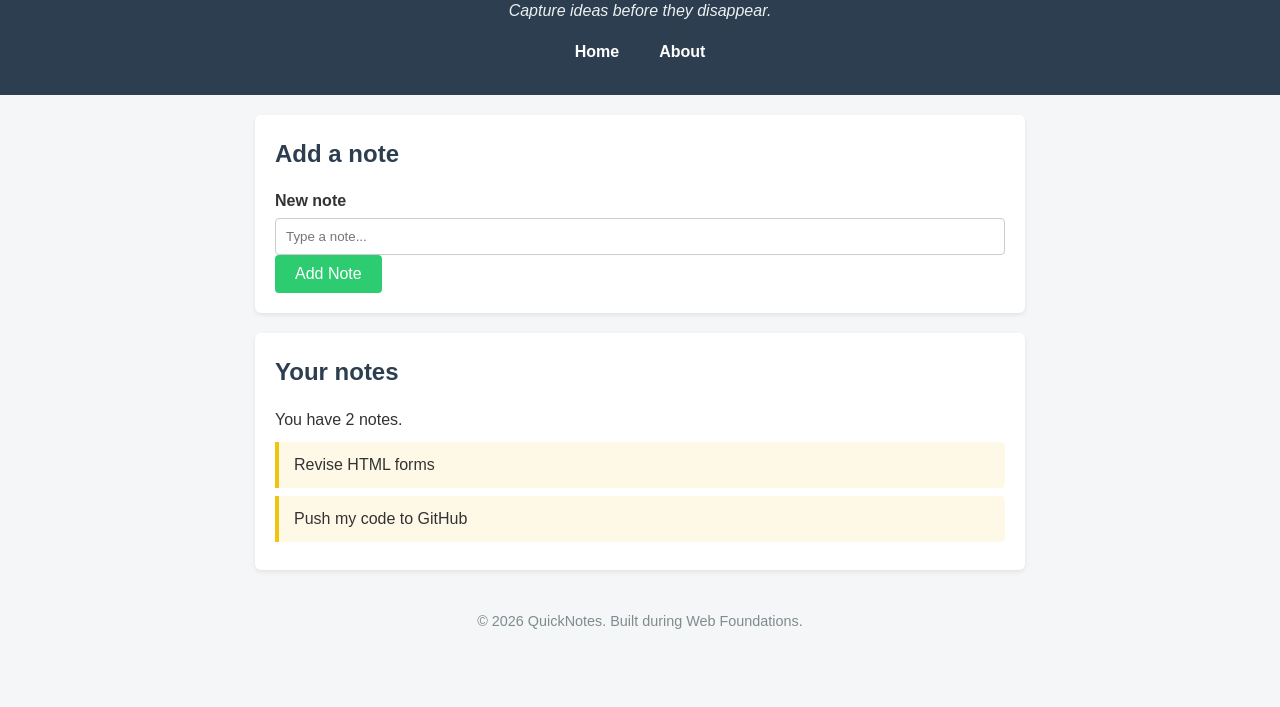
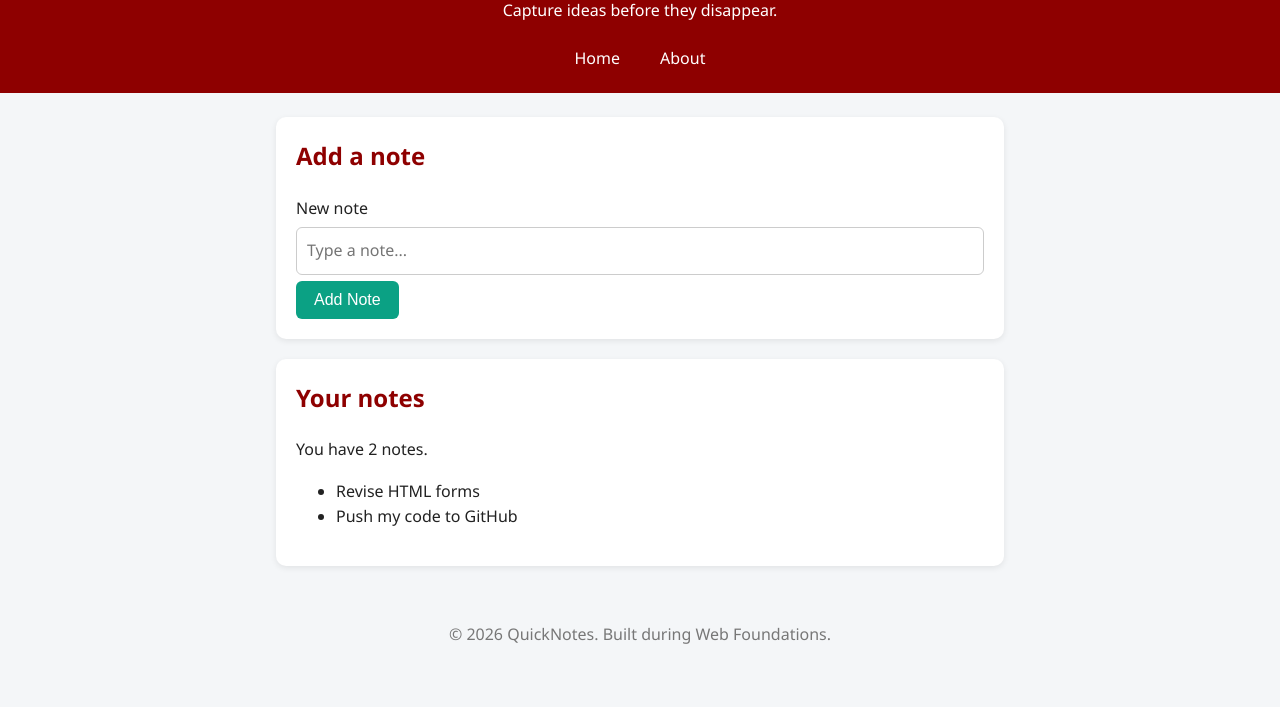
Before and after one commit to Tonio3779/web-foundations-days, a plain HTML site: page day2/index.html in a window 1280 px wide. Shown: the part 93-800 px from the top of the page. Drawn offline with Linux system fonts and the light colour scheme.

Commit message:
Day 2 assignment

```diff
--- a/day2/index.html
+++ b/day2/index.html
@@ -3,7 +3,7 @@
   <head>
     <meta charset="UTF-8" />
     <meta name="viewport" content="width=device-width, initial-scale=1.0" />
-    <title>QuickNotes - Home</title>
+    <title>QuickNotes</title>
     <link rel="stylesheet" href="style.css" />
   </head>
   <body>
@@ -11,10 +11,8 @@
       <h1>QuickNotes</h1>
       <p>Capture ideas before they disappear.</p>
       <nav>
-        <ul>
-          <li><a href="index.html">Home</a></li>
-          <li><a href="about.html">About</a></li>
-        </ul>
+        <a href="index.html">Home</a>
+        <a href="about.html">About</a>
       </nav>
     </header>
 
--- a/day2/style.css
+++ b/day2/style.css
@@ -1,189 +1,161 @@
-/* 1. Global Reset & Base Styles */
-* {
+/* 1. Reset and base styles */
+*,
+*::before,
+*::after {
   box-sizing: border-box;
-  margin: 0;
-  padding: 0;
 }
 
 body {
-  font-family: Arial, sans-serif;
+  margin: 0;
+  font-family: "Segoe UI", Arial, sans-serif;
+  background-color: #f4f6f8;
+  color: #222;
   line-height: 1.6;
-  color: #333333;
-  background-color: #f4f6f8;
 }
 
-/* 2. Header & Flexbox Navigation */
+/* 2. Header */
 header {
-  background-color: #2c3e50;
-  color: #ffffff;
-  padding: 30px 20px;
+  background-color: #8e0000;
+  color: white;
   text-align: center;
+  padding: 24px 16px 16px;
 }
 
 header h1 {
-  font-size: 2.2rem;
-  margin-bottom: 5px;
+  margin: 0;
 }
 
-header p {
-  color: #ecf0f1;
-  font-style: italic;
-  margin-bottom: 15px;
-}
-
-nav ul {
-  list-style-type: none;
+/* 3. Navigation with Flexbox */
+nav {
   display: flex;
   justify-content: center;
-  align-items: center;
   gap: 16px;
+  margin-top: 12px;
 }
 
 nav a {
-  color: #ffffff;
+  color: white;
   text-decoration: none;
-  font-weight: bold;
   padding: 6px 12px;
-  border-radius: 4px;
-  transition: background-color 0.3s ease, color 0.3s ease;
+  border-radius: 6px;
+  transition: background-color 0.2s ease;
 }
 
 nav a:hover {
-  background-color: #34495e;
-  color: #2ecc71;
+  background-color: rgba(255, 255, 255, 0.2);
 }
 
-/* 3. Main Centering & Section Cards */
+/* 4. Main content and section cards */
 main {
-  max-width: 800px;
-  margin: 20px auto;
-  padding: 0 15px;
+  max-width: 760px;
+  margin: 24px auto;
+  padding: 0 16px;
 }
 
 section {
-  background-color: #ffffff;
+  background: white;
   padding: 20px;
-  border-radius: 6px;
+  border-radius: 10px;
   margin-bottom: 20px;
-  box-shadow: 0 2px 4px rgba(0, 0, 0, 0.08);
+  box-shadow: 0 2px 6px rgba(0, 0, 0, 0.08);
 }
 
-h2, h3 {
-  color: #2c3e50;
-  margin-bottom: 15px;
+h2,
+h3 {
+  color: #8e0000;
+  margin-top: 0;
 }
 
-/* 4. Features CSS Grid Cards */
-ul.features {
-  list-style-type: none;
+/* 5. Features as a responsive grid of cards */
+.features {
+  list-style: none;
+  padding: 0;
   display: grid;
   grid-template-columns: repeat(auto-fit, minmax(180px, 1fr));
-  gap: 15px;
+  gap: 12px;
 }
 
-ul.features li {
-  background-color: #f8f9fa;
-  border: 1px solid #e9ecef;
-  border-left: 4px solid #3498db;
-  padding: 15px;
-  border-radius: 4px;
+.features li {
+  background-color: #e6f6f1;
+  border-left: 4px solid #0ba184;
+  padding: 12px;
+  border-radius: 6px;
 }
 
-/* 5. Notes List (.note) */
-#notes-list {
-  list-style-type: none;
-  margin-top: 10px;
+/* 6. Shortcuts table */
+table {
+  width: 100%;
+  border-collapse: collapse; /* merge double borders into one */
 }
 
-.note {
-  background-color: #fef9e7;
-  border-left: 4px solid #f1c40f;
-  padding: 10px 15px;
-  margin-bottom: 8px;
-  border-radius: 0 4px 4px 0;
-}
-
-/* 6. Shortcuts Table Styles */
-table {
-  width: 100%;
-  border-collapse: collapse;
-  margin-top: 10px;
-}
-
-th, td {
+th,
+td {
   border: 1px solid #ddd;
-  padding: 10px 12px;
+  padding: 8px 12px;
   text-align: left;
 }
 
 th {
-  background-color: #f2f2f2;
-  color: #2c3e50;
+  background-color: #f0f0f0;
 }
 
-kbd {
-  background-color: #eef1f3;
-  border: 1px solid #ccc;
-  border-radius: 3px;
-  padding: 2px 6px;
-  font-size: 0.85rem;
+/* 7. Forms */
+form {
+  display: flex;
+  flex-direction: column;
+  gap: 6px;
 }
 
-/* 7. Feedback & Input Forms */
-form p {
-  margin-bottom: 15px;
-}
-
-label {
-  display: block;
-  margin-bottom: 5px;
-  font-weight: bold;
-}
-
-input[type="text"],
-input[type="email"],
+input,
 textarea {
   width: 100%;
   padding: 10px;
   border: 1px solid #ccc;
-  border-radius: 4px;
-  font-family: inherit;
+  border-radius: 6px;
+  font: inherit; /* use the page font instead of the browser default */
+}
+
+input:focus,
+textarea:focus {
+  outline: 2px solid #0ba184;
+  border-color: #0ba184;
 }
 
 button {
-  padding: 10px 20px;
-  background-color: #2ecc71;
-  color: #ffffff;
+  align-self: flex-start;
+  background-color: #0ba184;
+  color: white;
   border: none;
-  border-radius: 4px;
+  padding: 10px 18px;
+  border-radius: 6px;
   font-size: 1rem;
   cursor: pointer;
-  transition: background-color 0.3s ease;
+  transition: background-color 0.2s ease, transform 0.2s ease;
 }
 
 button:hover {
-  background-color: #27ae60;
+  background-color: #088a70;
+  transform: translateY(-2px);
 }
 
 /* 8. Footer */
 footer {
   text-align: center;
-  padding: 20px;
-  font-size: 0.9rem;
-  color: #7f8c8d;
+  color: #777;
+  padding: 16px;
 }
 
-/* 9. Small Screens Media Query */
+/* 9. Small screens */
 @media (max-width: 600px) {
   header {
-    padding: 15px 10px;
+    padding: 16px 12px 12px;
   }
 
   header h1 {
     font-size: 1.6rem;
   }
 
-  main {
-    margin: 10px auto;
+  section {
+    padding: 16px;
   }
 }
```
Also changed, not shown: day2/about.html (+5 -10 lines).
